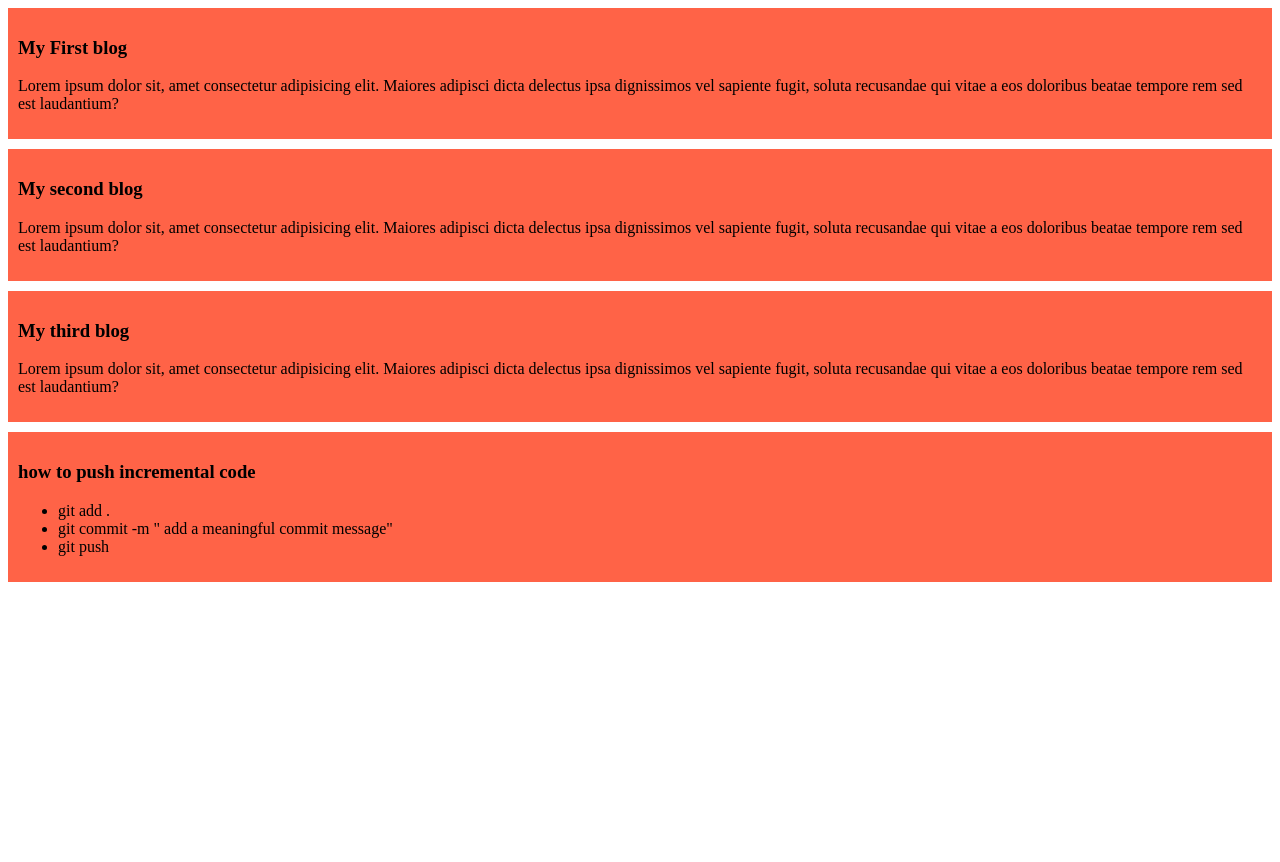
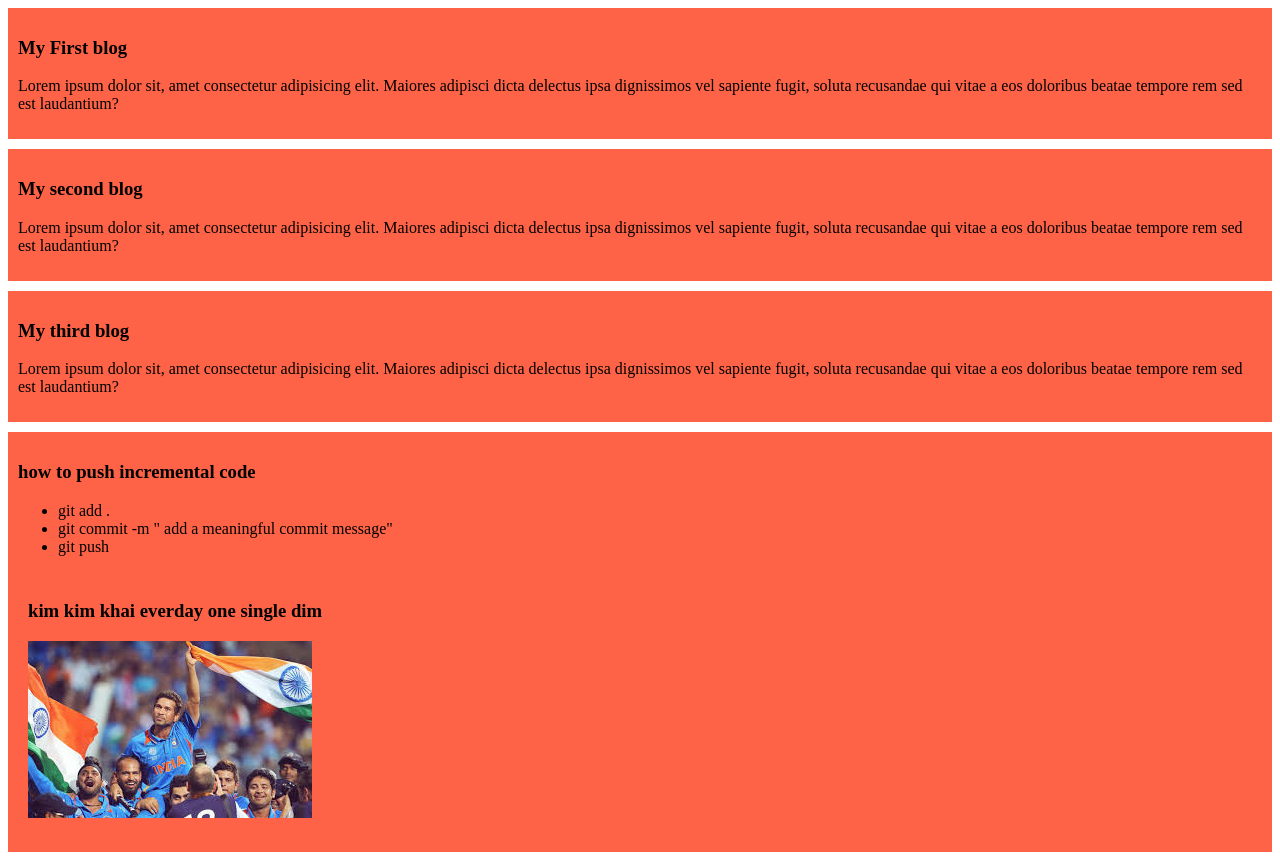
Before and after one commit to Mithun-iiuc/my_simple-website, a plain HTML site: page index.html in a window 1280 px wide. Before the commit the page ends 800 px from the top, so only its background shows below. Drawn offline with Linux system fonts and the light colour scheme.

Commit message:
added kim with a dim

```diff
--- a/index.html
+++ b/index.html
@@ -32,6 +32,10 @@
             <li> git commit -m " add a meaningful commit message"</li>
             <li>git push</li>
         </ul>
+        <div>
+            <h3> kim kim khai everday one single dim</h3>
+            <img src="images/sachin.jfif"
+        </div>
     </div>
 </body>
 </html>
```
Also changed, not shown: images/sachin.jfif (added).
